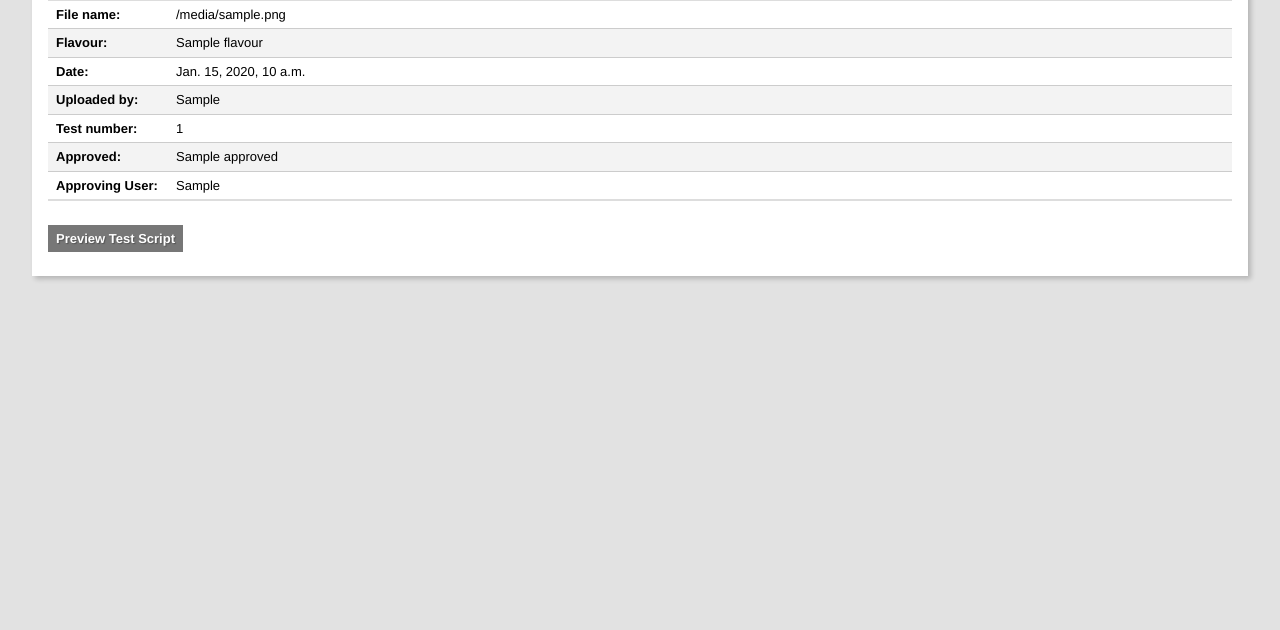
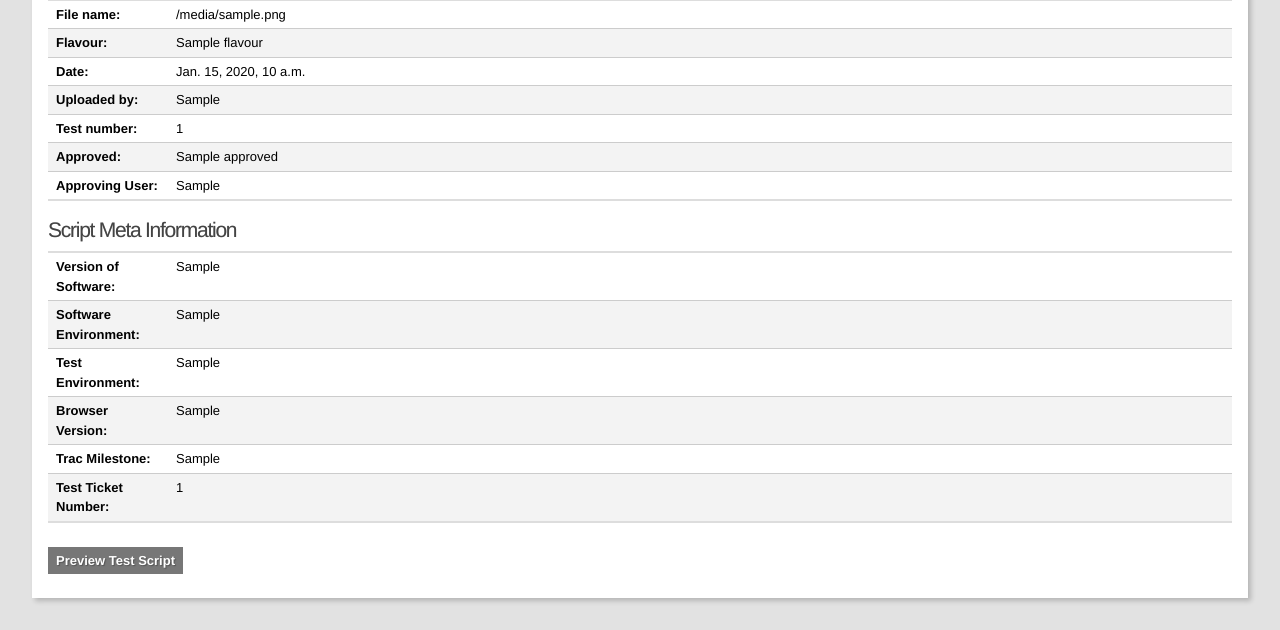
Before and after one commit to isotoma/ScriptSite, a Django app: template src/scriptsite/templates/script.html in a window 1280 px wide. Shown: the part 203-833 px from the top of the page. Before the commit the page ends 484 px from the top, so only its background shows below. Run offline with Django 3.2, Linux system fonts and the light colour scheme; the template is opened without the code that fills it: most values are stand-ins (such as "Sample title", 1, 10 or a date in 2020); some web fonts are replaced.

Commit message:
Display the script meta information after approval

```diff
--- a/src/scriptsite/templates/script.html
+++ b/src/scriptsite/templates/script.html
@@ -37,6 +37,36 @@
     </tr>
 </table>
 
+{% if script.approved %}
+<h1>Script Meta Information</h1>
+<table class="data fullwidth">
+    <tr>
+        <th>Version of Software:</th>
+        <td>{{ script.version_of_software }}</td>
+    </tr>
+    <tr>
+        <th>Software Environment:</th>
+        <td>{{ script.software_environment }}</td>
+    </tr>
+    <tr>
+        <th>Test Environment:</th>
+        <td>{{ script.test_environment }}</td>
+    </tr>
+    <tr>
+        <th>Browser Version:</th>
+        <td>{{ script.browser_version }}</td>
+    </tr>
+    <tr>
+        <th>Trac Milestone:</th>
+        <td>{{ script.trac_milestone }}</td>
+    </tr>
+    <tr>
+        <th>Test Ticket Number:</th>
+        <td>{{ script.test_ticket_number }}</td>
+    </tr>
+</table>
+{% endif %}
+
     <form action="." id="preview_form" method="POST">
         {% csrf_token %}
         <input type="submit" value="Preview Test Script" name="preview" />
```
